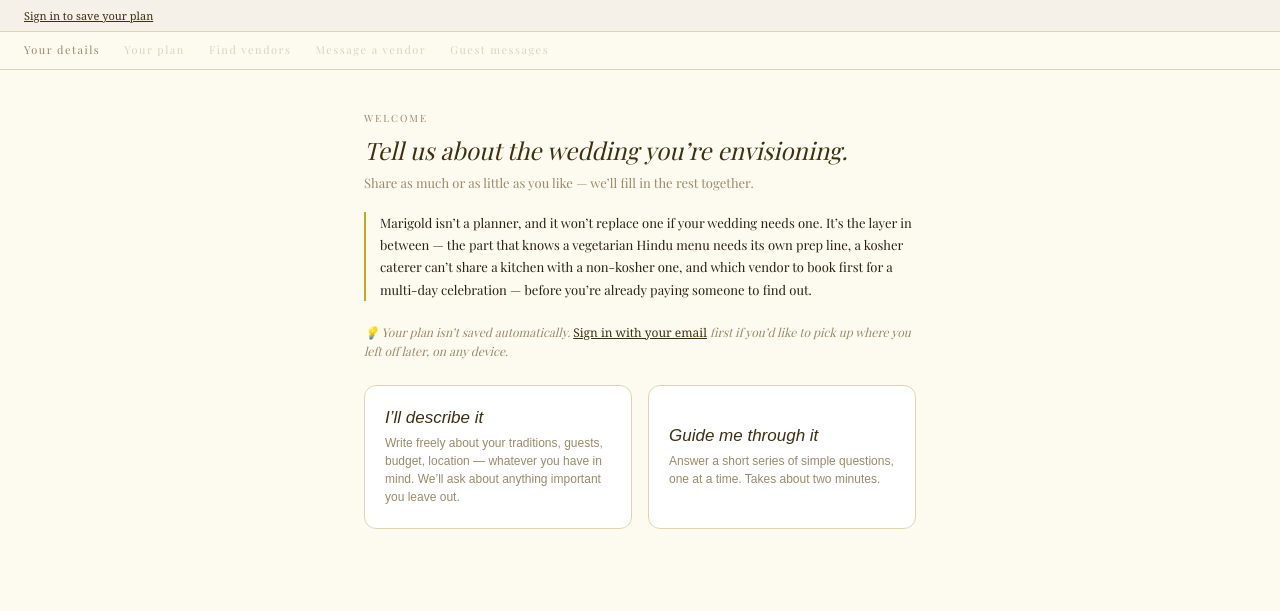
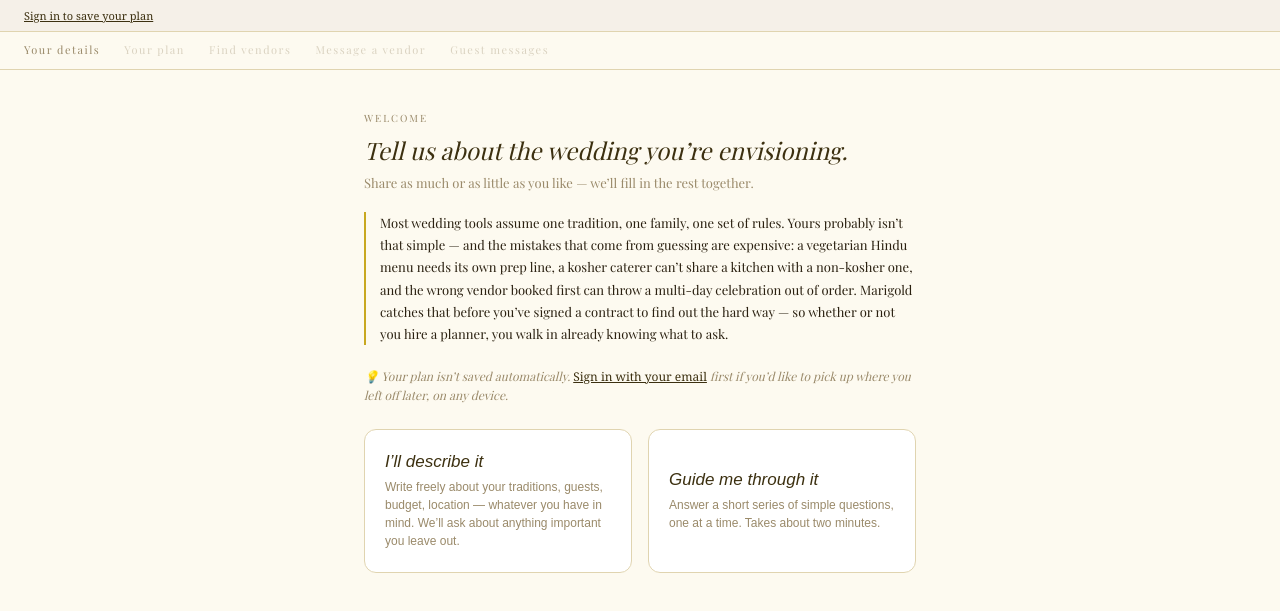
Before and after one commit to kavitaprocess-netizen/marigold-agents, a website: page public/index.html in a window 1280 px wide. Shown: the part 59-670 px from the top of the page. Drawn offline with nearby package versions, Linux system fonts and the light colour scheme; a web font is replaced by a local one.

Commit message:
Add files via upload

```diff
--- a/public/index.html
+++ b/public/index.html
@@ -1237,7 +1237,7 @@ function renderIntro(){
     '<div class="ql">Welcome</div>'+
     '<div class="qt">Tell us about the wedding you\u2019re envisioning.</div>'+
     '<div class="qs">Share as much or as little as you like \u2014 we\u2019ll fill in the rest together.</div>'+
-    '<div class="why-line">Marigold isn\u2019t a planner, and it won\u2019t replace one if your wedding needs one. It\u2019s the layer in between \u2014 the part that knows a vegetarian Hindu menu needs its own prep line, a kosher caterer can\u2019t share a kitchen with a non-kosher one, and which vendor to book first for a multi-day celebration \u2014 before you\u2019re already paying someone to find out.</div>'+
+    '<div class="why-line">Most wedding tools assume one tradition, one family, one set of rules. Yours probably isn\u2019t that simple \u2014 and the mistakes that come from guessing are expensive: a vegetarian Hindu menu needs its own prep line, a kosher caterer can\u2019t share a kitchen with a non-kosher one, and the wrong vendor booked first can throw a multi-day celebration out of order. Marigold catches that before you\u2019ve signed a contract to find out the hard way \u2014 so whether or not you hire a planner, you walk in already knowing what to ask.</div>'+
     signInNote+
     '<div class="choice-cards">'+
       '<button class="choice-card" onclick="chooseFreeText()">'+
```
